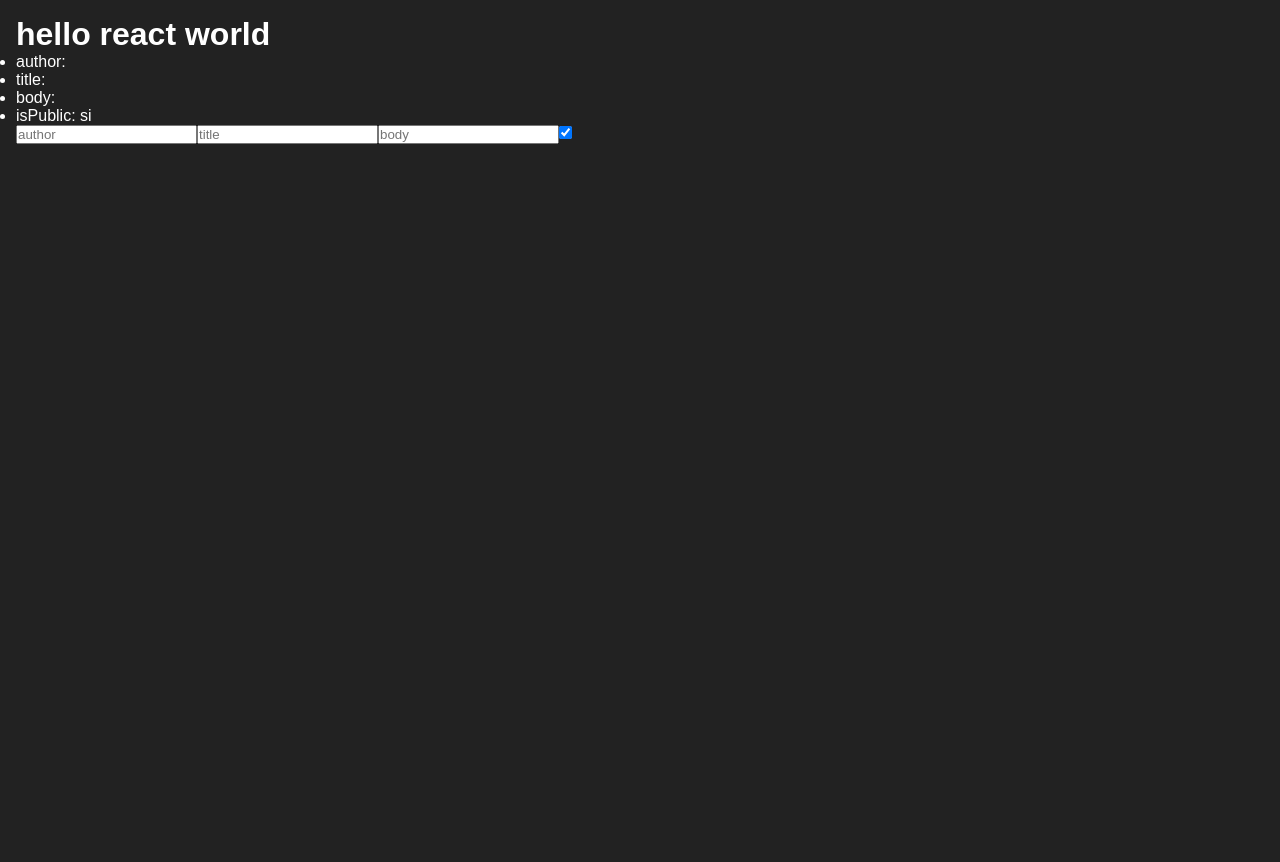
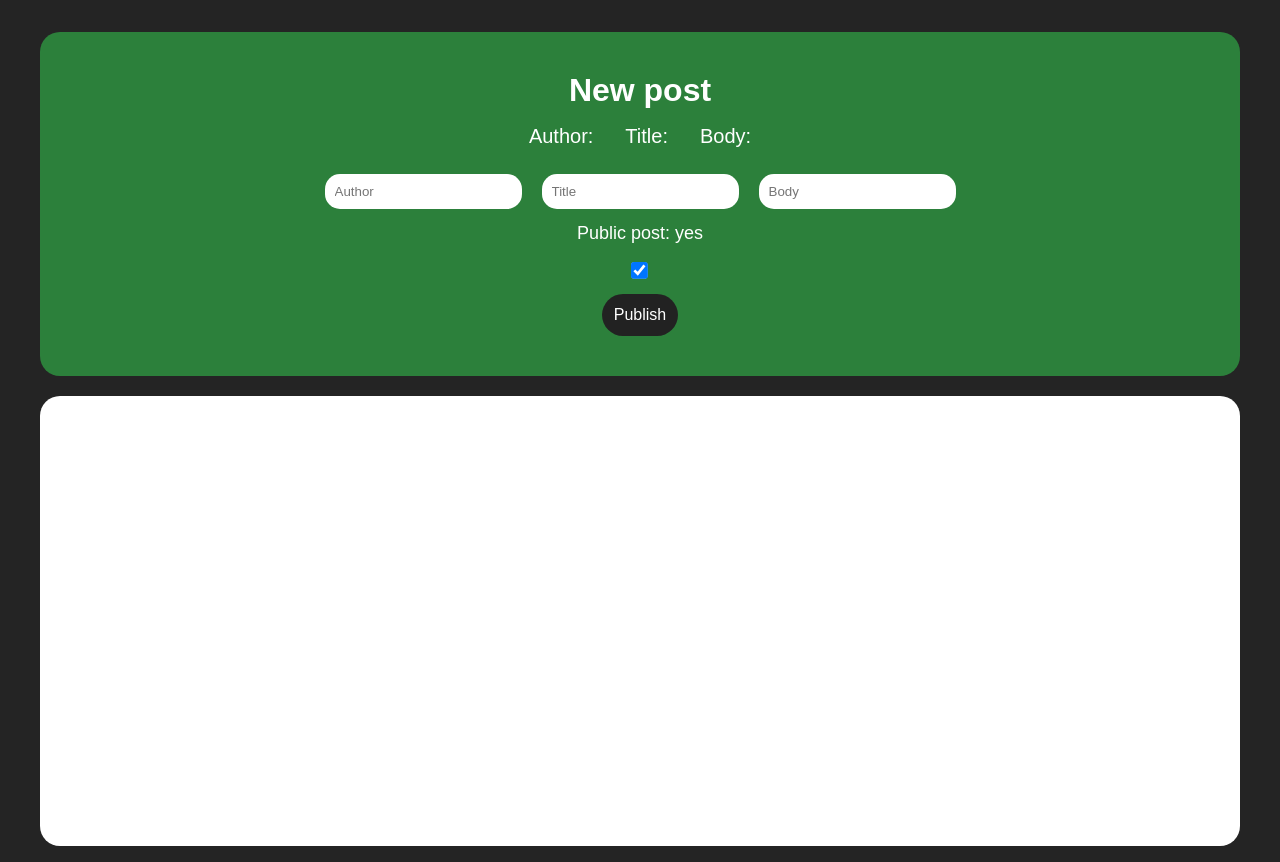
Before and after one commit to christiantondo/react-post-form, a React (Vite) app: page / in a window 1280 px wide. Before the commit the page ends 800 px from the top, so only its background shows below. Built offline with nearby package versions, Linux system fonts and the light colour scheme.

Commit message:
style update

```diff
--- a/src/App.jsx
+++ b/src/App.jsx
@@ -33,19 +33,34 @@ function App() {
 
 	return (
 		<>
-			<h1>hello react world</h1>
-			<ul>
-				<li>author: {post.author}</li>
-				<li>title: {post.title}</li>
-				<li>body: {post.body}</li>
-				<li>isPublic: {post.isPublic ? "si" : "no"}</li>
-			</ul>
-			<form>
-				<input name="author" placeholder="author" value={post.author} onChange={updateProperty} />
-				<input name="title" placeholder="title" value={post.title} onChange={updateProperty} />
-				<input name="body" placeholder="body" value={post.body} onChange={updateProperty} />
-				<input name="isPublic" type="checkbox" checked={post.isPublic} onChange={updateIsPublic} />
-			</form>
+			<div className='card'>
+				<div className='container'>
+					<h1>New post</h1>
+					<div className='align-center'>
+						<ul className='data'>
+							<li>Author: {post.author}</li>
+							<li>Title: {post.title}</li>
+							<li>Body: {post.body}</li>
+						</ul>
+					</div>
+					<form>
+						<input name="author" placeholder="Author" value={post.author} onChange={updateProperty} />
+						<input name="title" placeholder="Title" value={post.title} onChange={updateProperty} />
+						<input name="body" placeholder="Body" value={post.body} onChange={updateProperty} />
+						<p>Public post: {post.isPublic ? "yes" : "no"}</p>
+						<input name="isPublic" type="checkbox" checked={post.isPublic} onChange={updateIsPublic} className='checkbox' />
+					</form>
+
+					<div>
+						<button>
+							Publish
+						</button>
+					</div>
+				</div>
+
+			</div>
+
+			<div className='post-section'></div>
 		</>
 	)
 }
--- a/src/index.css
+++ b/src/index.css
@@ -1,13 +1,78 @@
 * {
 	box-sizing: border-box;
 	padding: 0;
-	margin: 0;
+	margin: 0 auto;
 }
 
 body {
+	margin-top: 1rem;
 	font-family: sans-serif;
 	padding: 1rem;
-	background: #222;
+	background: #242424;
 	color: white;
+}
 
+.card {
+	max-width: 1200px;
+	padding: 2.5rem;
+	background-color: #2C803B;
+	border-radius: 20px;
 }
+
+.container {
+	display: flex;
+	flex-direction: column;
+	text-align: center;
+}
+
+.align-center {
+	display: flex;
+	justify-content: center;
+}
+
+.data {
+	display: flex;
+	gap: 2rem;
+	list-style: none;
+	padding: 1rem;
+	font-size: 20px;
+}
+
+input {
+	padding: 10px;
+	margin: 10px;
+	border-radius: 15px;
+	border-style: none;
+}
+
+button {
+	color: white;
+	border-style: none;
+	background-color: #222222;
+	border-radius: 999px;
+	padding: 12px;
+	font-size: 16px;
+	cursor: pointer;
+}
+
+button:hover {
+	background-color: #153a1d;
+}
+
+.checkbox {
+	zoom: 1.4;
+}
+
+p {
+	padding: 0.25rem;
+	font-size: 18px;
+}
+
+.post-section {
+	max-width: 1200px;
+	margin-top: 20px;
+	background-color: white;
+	height: 450px;
+	padding: 2.5rem;
+	border-radius: 20px;
+}
```
